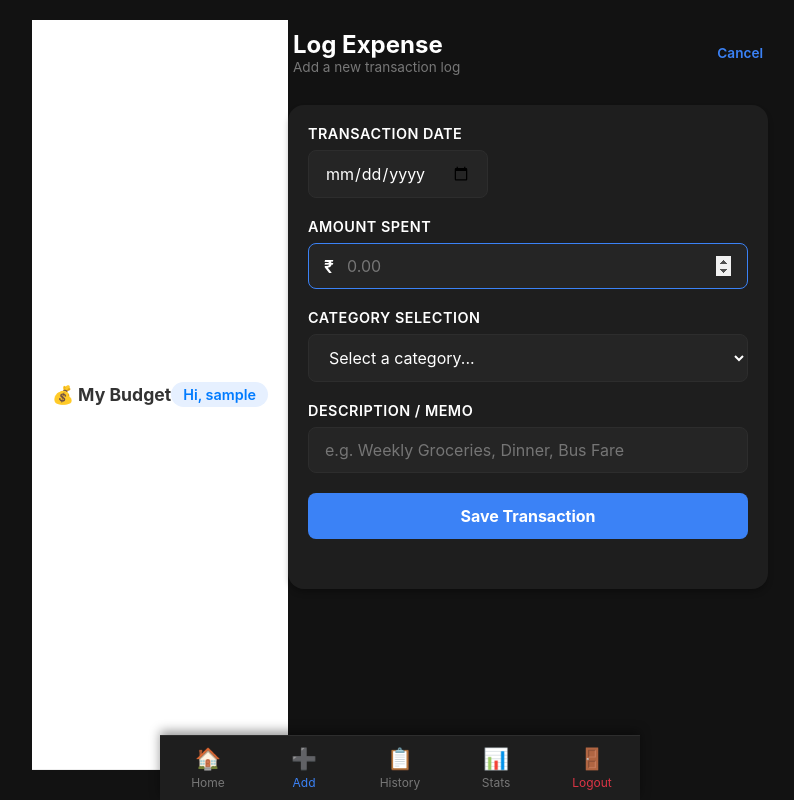
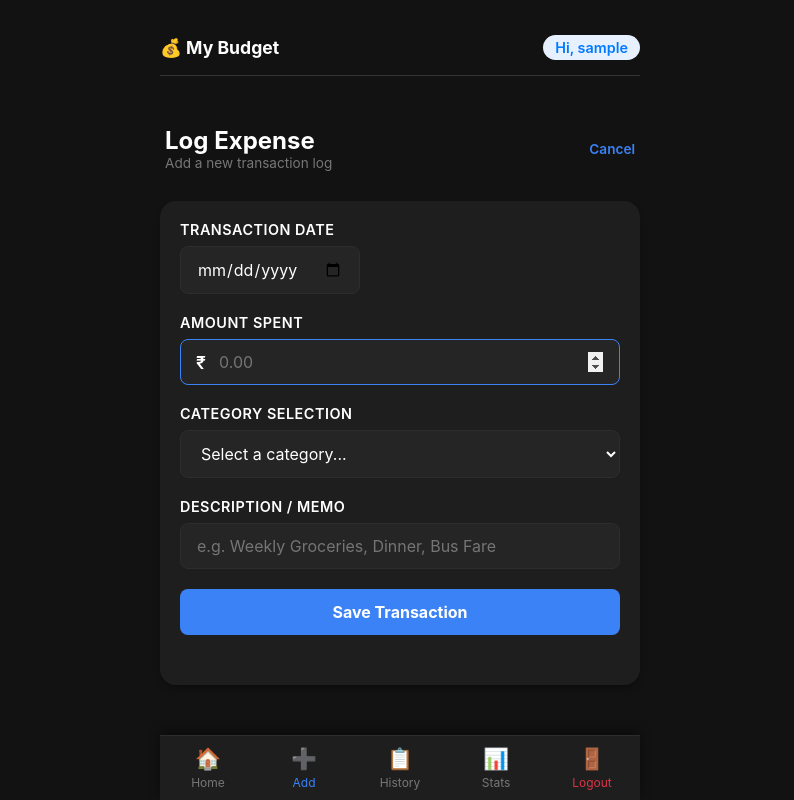
Before and after one commit to wadikarsaniya-prog/expense-tracker, a Flask app: page /add in a window 1280 px wide. Shown: the whole page, without its empty margins (240-1034 px from the left). Run offline with Flask 3, Linux system fonts and the light colour scheme; the visitor is signed in with stand-in values (Sample User, id 1).

Commit message:
debugging

```diff
--- a/app.py
+++ b/app.py
@@ -9,7 +9,7 @@
 import os
 from dotenv import load_dotenv
 from flask_login import LoginManager, current_user, login_required
-
+from models import User
 load_dotenv()
 
 app = Flask(__name__)
@@ -39,7 +39,7 @@
     month_str = datetime.today().strftime('%m')
     current_month_name = datetime.today().strftime('%B')
 
-    report_data = reports.generate_monthly_report(year_str, month_str)
+    report_data = reports.generate_monthly_report(current_user.id,year_str, month_str)
 
     # 💡 ONE MASTERS TOTAL: Pull the single 4000.00 budget directly from config
     global_budget = config.TOTAL_MONTHLY_BUDGET
@@ -63,7 +63,7 @@
 @app.route('/expenses')
 @login_required
 def view_expenses():
-    real_expenses = database.get_all_expenses()
+    real_expenses = database.get_all_expenses(current_user.id)
     return render_template('view_expenses.html', expenses=real_expenses)
 
 
@@ -116,9 +116,9 @@
         month_str = datetime.today().strftime('%m')
         selected_month = f"{year_str}-{month_str}"
 
-    pie_file = charts.generate_spending_pie_chart(year_str, month_str)
-    bar_file = charts.generate_spending_bar_chart(year_str, month_str)
-    trend_file = charts.generate_spending_trend_chart(year_str, month_str)
+    pie_file = charts.generate_spending_pie_chart(current_user.id,year_str, month_str)
+    bar_file = charts.generate_spending_bar_chart(current_user.id,year_str, month_str)
+    trend_file = charts.generate_spending_trend_chart(current_user.id,year_str, month_str)
 
     charts_dir = "static/charts"
 
--- a/charts.py
+++ b/charts.py
@@ -6,8 +6,8 @@
 
 CHARTS_DIR = "static/charts"
 
-def generate_spending_pie_chart(year: str, month: str) -> str:
-    report = generate_monthly_report(year,month)
+def generate_spending_pie_chart(user_id,year: str, month: str) -> str:
+    report = generate_monthly_report(user_id,year,month)
 
     if not report or not report["category_totals"]:
         return ""
@@ -59,14 +59,14 @@
 
 # ... Keep your existing generate_spending_pie_chart function exactly as it is ...
 
-def generate_spending_bar_chart(year: str, month: str) -> str:
+def generate_spending_bar_chart(user_id,year: str, month: str) -> str:
     """
     Placeholder stub for budget vs actual bar chart.
     Returns an empty string until fully implemented.
     """
     return ""
 
-def generate_spending_trend_chart(year: str, month: str) -> str:
+def generate_spending_trend_chart(user_id,year: str, month: str) -> str:
     """
     Placeholder stub for daily spending trendline chart.
     Returns an empty string until fully implemented.
--- a/reports.py
+++ b/reports.py
@@ -1,8 +1,8 @@
 from database import get_expenses_by_month
 
-def generate_monthly_report(year: str, month: str) -> dict:
+def generate_monthly_report(user_id, year: str, month: str) -> dict:
 
-    raw_data= get_expenses_by_month(year,month)
+    raw_data= get_expenses_by_month(user_id, year,month)
 
     if not raw_data:
         return {}
--- a/static/style.css
+++ b/static/style.css
@@ -46,6 +46,7 @@
     flex-direction: column;
     gap: 20px;
     padding-bottom: 80px;
+    margin: 0 auto;
 }
 
 /* ==========================================================================
--- a/templates/base.html
+++ b/templates/base.html
@@ -8,16 +8,17 @@
 </head>
 <body>
 
+    <div class="app-container" style="display: flex; flex-direction: column;">
+
     {% if current_user.is_authenticated %}
-    <header style="display: flex; justify-content: space-between; align-items: center; padding: 15px 20px; background-color: var(--card-bg, #fff); border-bottom: 1px solid #eee; margin-bottom: 10px;">
-        <span style="font-size: 1.1rem; font-weight: bold; color: var(--text-color, #333);">💰 My Budget</span>
-        <span style="font-size: 0.9rem; font-weight: 600; color: #007bff; background: #e6f0ff; padding: 4px 12px; border-radius: 20px;">
-            Hi, {{ current_user.username }}
-        </span>
-    </header>
-    {% endif %}
+        <header style="width: 100%; display: flex; justify-content: space-between; align-items: center; padding: 15px 0px; border-bottom: 1px solid #333; margin-bottom: 20px;">
+            <span style="font-size: 1.1rem; font-weight: bold; color: #fff;">💰 My Budget</span>
+            <span style="font-size: 0.9rem; font-weight: 600; color: #007bff; background: #e6f0ff; padding: 4px 12px; border-radius: 20px;">
+                Hi, {{ current_user.username }}
+            </span>
+        </header>
+        {% endif %}
 
-    <div class="app-container">
         {% block content %}{% endblock %}
     </div>
 
```
Also changed, not shown: static/charts/pie_2026_06.png.
